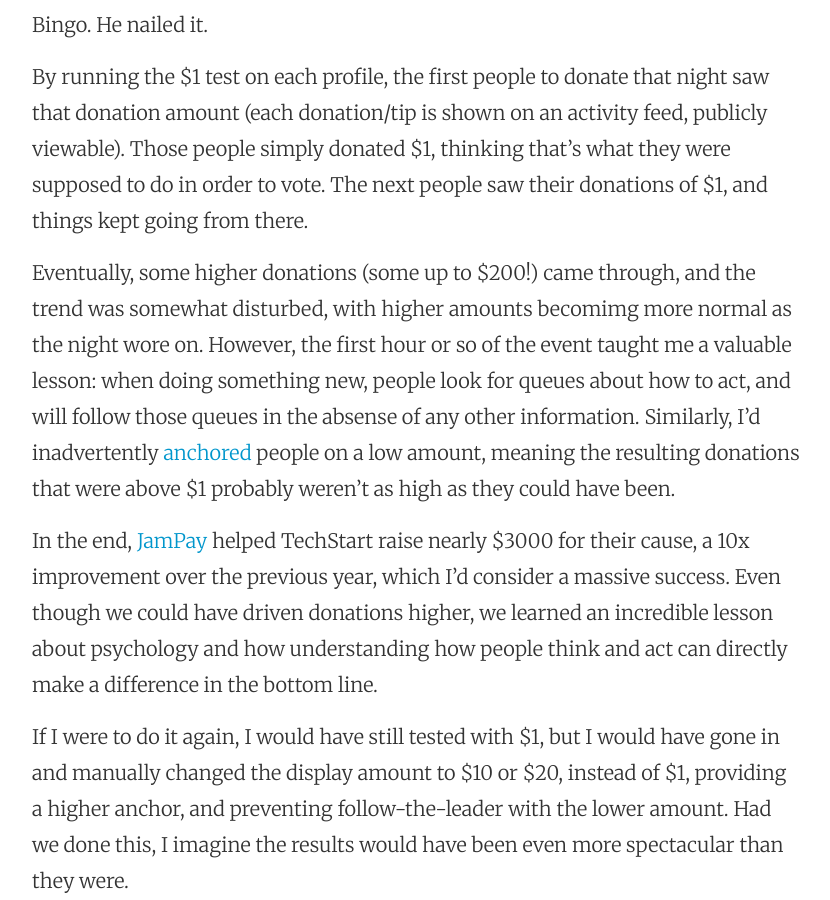
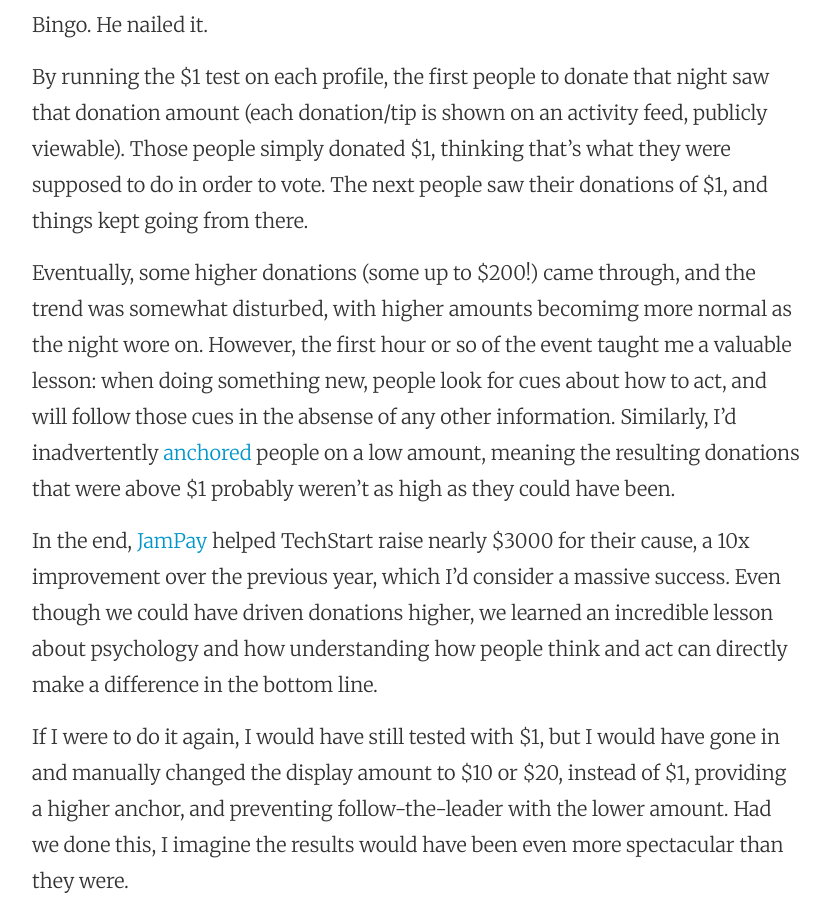
Before and after one commit to jwd2a/justindav.is, a Jekyll site: the page built from _posts/2016/2016-09-26-making-more-by-understanding-psychology.md, in a window 1280 px wide and 900 px high, scrolled down 1964 px. Shown: the whole window, without its empty margins (224-1054 px from the left). Built offline with Jekyll 4.4.1, drawn with Linux system fonts in a browser that asks for light colours; nearby versions of some CDN libraries; some web fonts are replaced; comment, search, counter and statistics services are not loaded.

Commit message:
CUES NOT QUEUES

```diff
--- a/_posts/2016/2016-09-26-making-more-by-understanding-psychology.md
+++ b/_posts/2016/2016-09-26-making-more-by-understanding-psychology.md
@@ -19,7 +19,7 @@ Bingo. He nailed it.
 
 By running the $1 test on each profile, the first people to donate that night saw that donation amount (each donation/tip is shown on an activity feed, publicly viewable). Those people simply donated $1, thinking that's what they were supposed to do in order to vote. The next people saw their donations of $1, and things kept going from there.
 
-Eventually, some higher donations (some up to $200!) came through, and the trend was somewhat disturbed, with higher amounts becomimg more normal as the night wore on. However, the first hour or so of the event taught me a valuable lesson: when doing something new, people look for queues about how to act, and will follow those queues in the absense of any other information. Similarly, I'd inadvertently [anchored] people on a low amount, meaning the resulting donations that were above $1 probably weren't as high as they could have been.
+Eventually, some higher donations (some up to $200!) came through, and the trend was somewhat disturbed, with higher amounts becomimg more normal as the night wore on. However, the first hour or so of the event taught me a valuable lesson: when doing something new, people look for cues about how to act, and will follow those cues in the absense of any other information. Similarly, I'd inadvertently [anchored] people on a low amount, meaning the resulting donations that were above $1 probably weren't as high as they could have been.
 
 In the end, [JamPay] helped TechStart raise nearly $3000 for their cause, a 10x improvement over the previous year, which I'd consider a massive success. Even though we could have driven donations higher, we learned an incredible lesson about psychology and how understanding how people think and act can directly make a difference in the bottom line.
 
```
